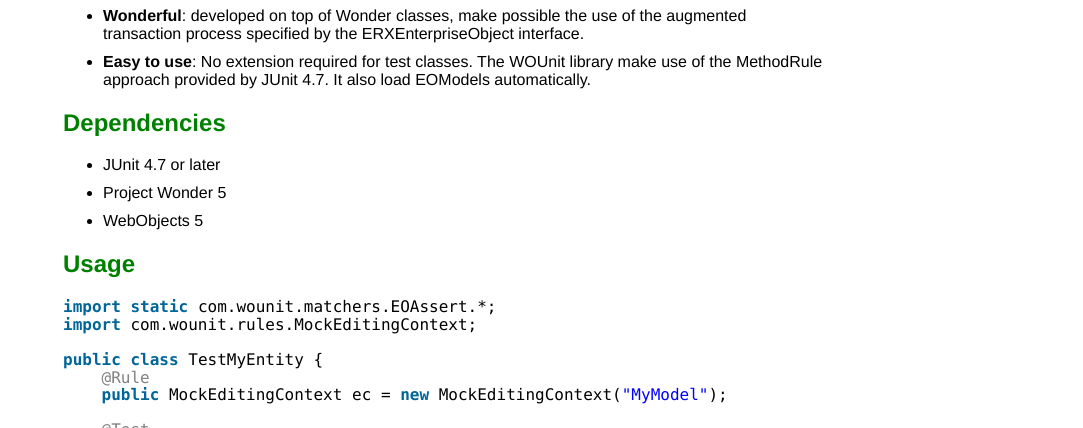
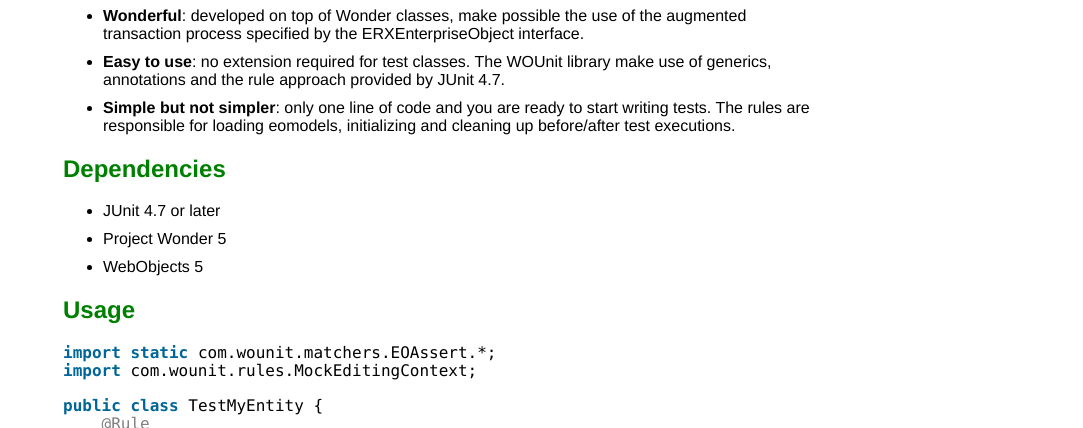
Before and after one commit to hprange/wounit, a plain HTML site: page index.html in a window 1280 px wide. Shown: the part 346-774 px from the top of the page, without its empty margins (197-1280 px from the left). Drawn offline with Linux system fonts and the light colour scheme.

Commit message:
Fixes the zip link. Adds one more item to the list of features.

```diff
--- a/index.html
+++ b/index.html
@@ -21,7 +21,7 @@
 		<a href="http://github.com/hprange/wounit"><img style="position: absolute; top: 0; right: 0; border: 0;" src="http://s3.amazonaws.com/github/ribbons/forkme_right_darkblue_121621.png" alt="Fork me on GitHub" /></a>
 		<div id="container">
 			<div class="download">
-				<a href="http://github.com/hprange/wounit/zipball/master">
+				<a href="http://github.com/hprange/wounit/zipball/wounit-1.0">
 					<img border="0" width="90" src="images/zip.png" alt="" /></a>
 				<a href="https://github.com/downloads/hprange/wounit/wounit-1.0.jar">
 					<img border="0" width="90" src="images/jar.png" alt="" /></a>
@@ -38,9 +38,8 @@
 						testing and integration testing.</li>
 					<li><strong>Wonderful</strong>: developed on top of Wonder classes, make possible the use of the
 						augmented transaction process specified by the ERXEnterpriseObject interface.</li>
-					<li><strong>Easy to use</strong>: No extension required for test classes. The WOUnit library make use
-						of the MethodRule approach provided by JUnit 4.7. It also load EOModels
-						automatically.</li>
+					<li><strong>Easy to use</strong>: no extension required for test classes. The WOUnit library make use of generics, annotations and the rule approach provided by JUnit 4.7.</li>
+					<li><strong>Simple but not simpler</strong>: only one line of code and you are ready to start writing tests. The rules are responsible for loading eomodels, initializing and cleaning up before/after test executions.</li>
 				</ul>
 			</p>
 			<h2>Dependencies</h2>
```
